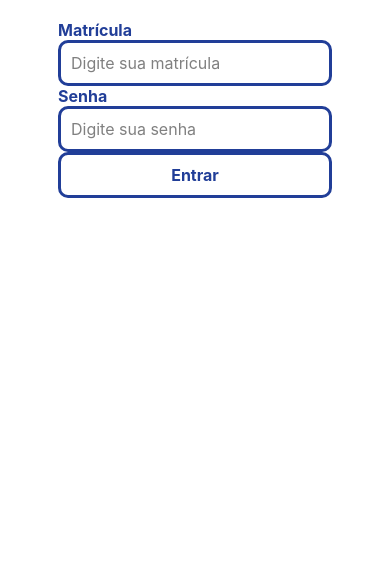
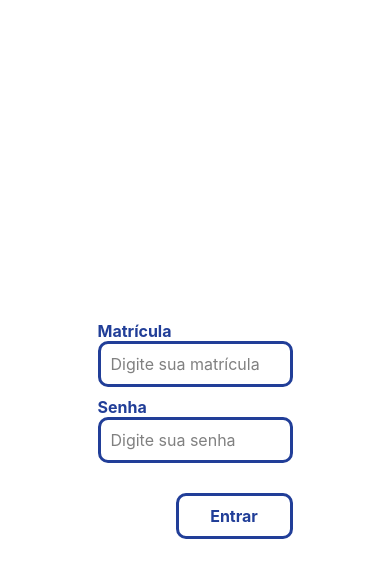
Before and after one commit to davidrockkj/portal-do-aluno-mobile, a React Native app: screen / in a window 390 px wide. Shown: the top 578 px of the page. Built offline with nearby package versions, Linux system fonts and the light colour scheme.

Commit message:
Ajustando inputs e button

```diff
--- a/App.tsx
+++ b/App.tsx
@@ -16,7 +16,9 @@ export default function App() {
 const styles = StyleSheet.create({
   container: {
     flex: 1,
-    backgroundColor: '#fff',
+    height: '100%',
+    width: '100%',
+    // backgroundColor: 'red',
     alignItems: 'center',
     justifyContent: 'center',
     paddingTop: 20,
--- a/src/components/Button/styles.tsx
+++ b/src/components/Button/styles.tsx
@@ -3,6 +3,8 @@ import { StyleSheet } from 'react-native';
 export const styles = StyleSheet.create({
   container: {
     flex: 1,
+    width: '100%',
+    height: '100%',
   },
   button: {
     borderColor: '#213E98',
@@ -16,7 +18,5 @@ export const styles = StyleSheet.create({
     fontWeight: 'bold',
     color: '#213E98',
     textAlign: 'center',
-    shadowColor: '#000',
-    textShadowColor: '#000',
   }
 });
--- a/src/components/InputComLabel/styles.tsx
+++ b/src/components/InputComLabel/styles.tsx
@@ -2,8 +2,9 @@ import { StyleSheet } from 'react-native';
 
 export const styles = StyleSheet.create({
   container: {
-    // flex: 1,
     // backgroundColor: 'black'
+    width: '100%',
+    marginBottom: 10
   },
   labelText: {
     fontSize: 16,
--- a/src/screens/login/index.tsx
+++ b/src/screens/login/index.tsx
@@ -1,5 +1,5 @@
 import React from 'react';
-import { View } from 'react-native';
+import { SafeAreaView, View } from 'react-native';
 
 import { styles } from './styles';
 import { InputComLabel } from '../../components/InputComLabel';
@@ -20,7 +20,9 @@ export default function login() {
         secureTextEntry='true'
       />
 
-      <Button buttonName='Entrar' />
+      <View style={styles.buttonContainer}>
+        <Button buttonName='Entrar' />
+      </View>
     </View>
   );
 }
--- a/src/screens/login/styles.tsx
+++ b/src/screens/login/styles.tsx
@@ -3,5 +3,13 @@ import { StyleSheet } from 'react-native';
 export const styles = StyleSheet.create({
   container: {
     flex: 1,
+    width: '50%',
+    justifyContent: 'center',
+    alignItems: 'flex-end',
   },
+  buttonContainer: {
+    marginTop: 20,
+    width: '60%',
+    height: 50,
+  }
 });
```
